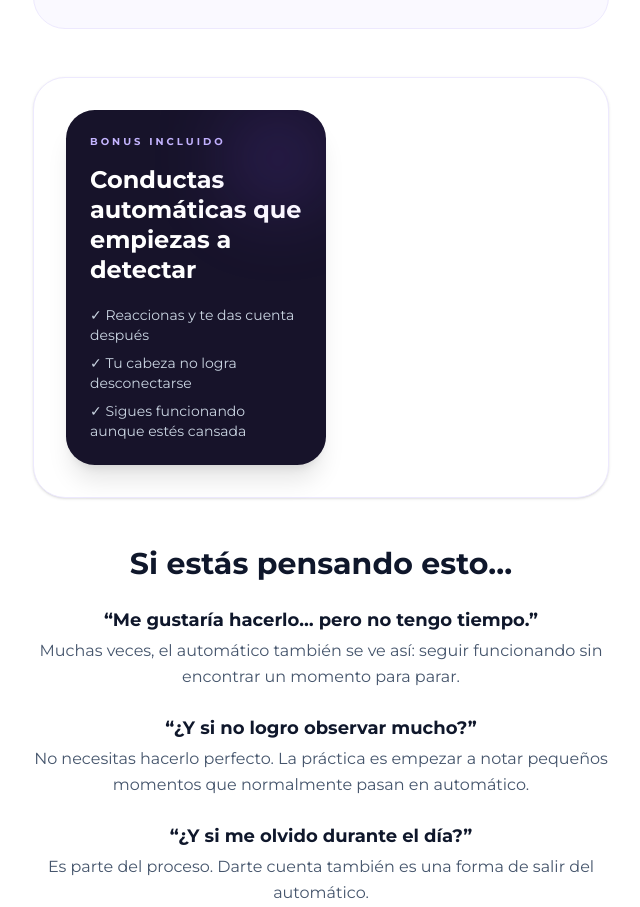
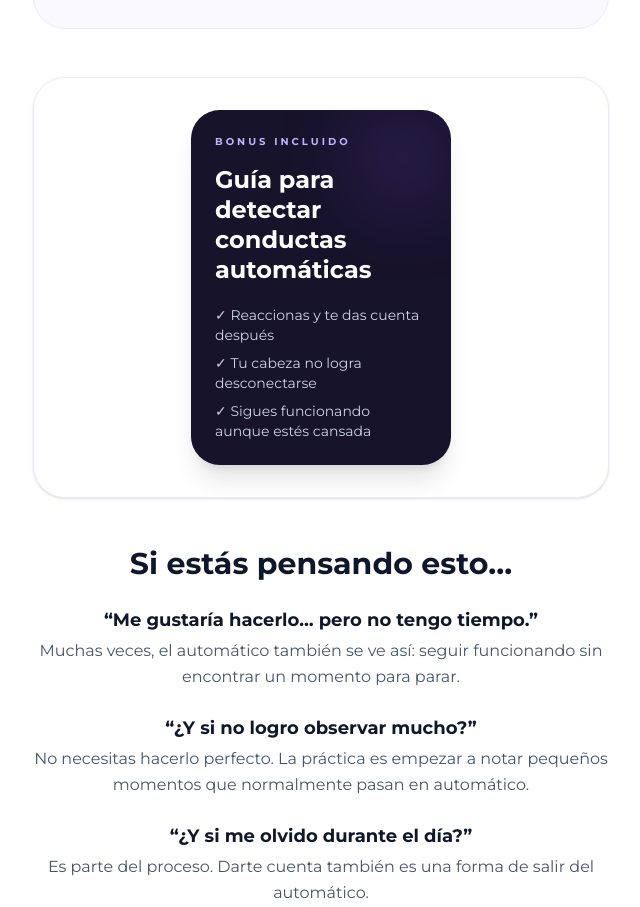
Before and after one commit to cursossolange/despierta-72h, a React (Vite) app: page / in a window 1280 px wide. Shown: the part 3367-4274 px from the top of the page, without its empty margins (319-959 px from the left). Built offline with nearby package versions, Linux system fonts and the light colour scheme; no server answers.

Commit message:
Update LandingPage.tsx

```diff
--- a/src/components/LandingPage.tsx
+++ b/src/components/LandingPage.tsx
@@ -398,7 +398,7 @@ export default function LandingPage({ onPurchase }: LandingPageProps) {
             </div>
 
            <div className="max-w-3xl mx-auto my-12 bg-white border border-violet-100 rounded-[2rem] p-6 md:p-8 shadow-sm">
-  <div className="flex flex-col md:flex-row items-center gap-10">
+  <div className="flex flex-col md:flex-row items-center justify-center gap-10">
 
     {/* Mockup visual */}
     <div className="w-full md:w-[260px] flex-shrink-0">
@@ -410,7 +410,7 @@ export default function LandingPage({ onPurchase }: LandingPageProps) {
         </p>
 
         <h3 className="text-2xl font-black leading-tight mb-5">
-          Conductas automáticas que empiezas a detectar
+          Guía para detectar conductas automáticas
         </h3>
 
         <div className="space-y-2 text-sm text-slate-300">
```
